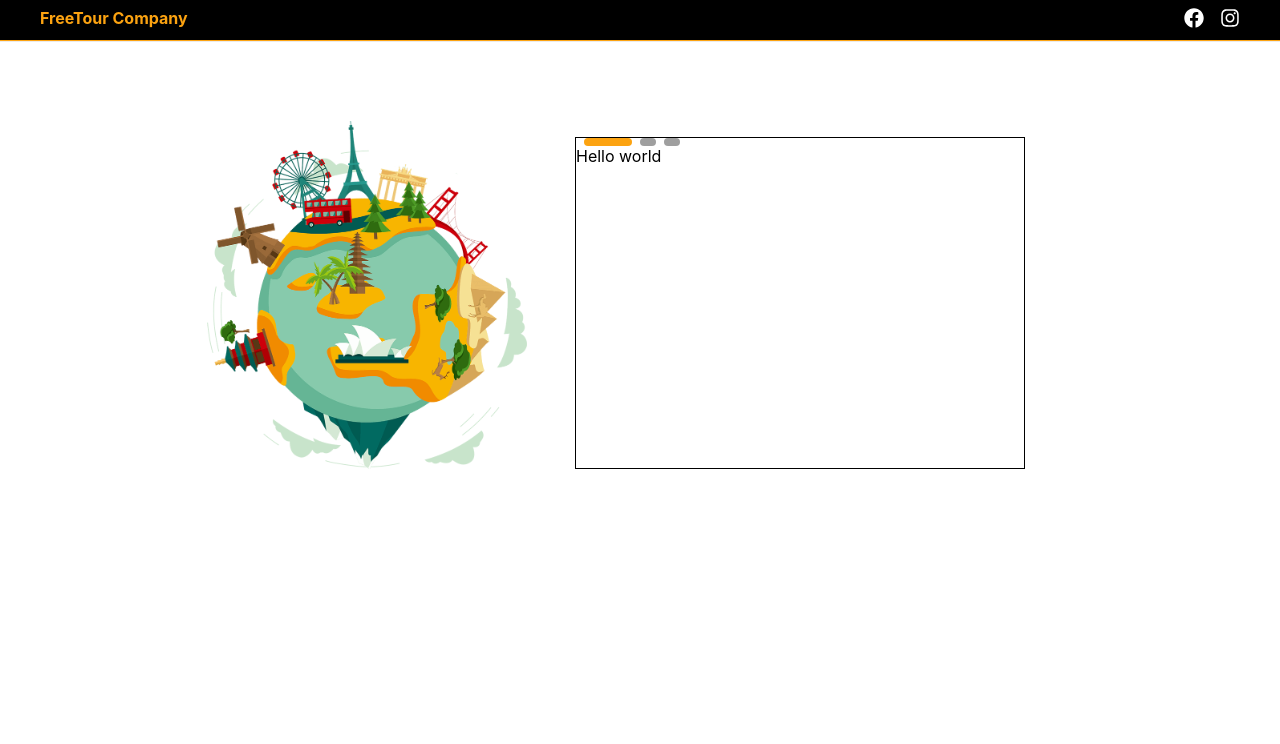
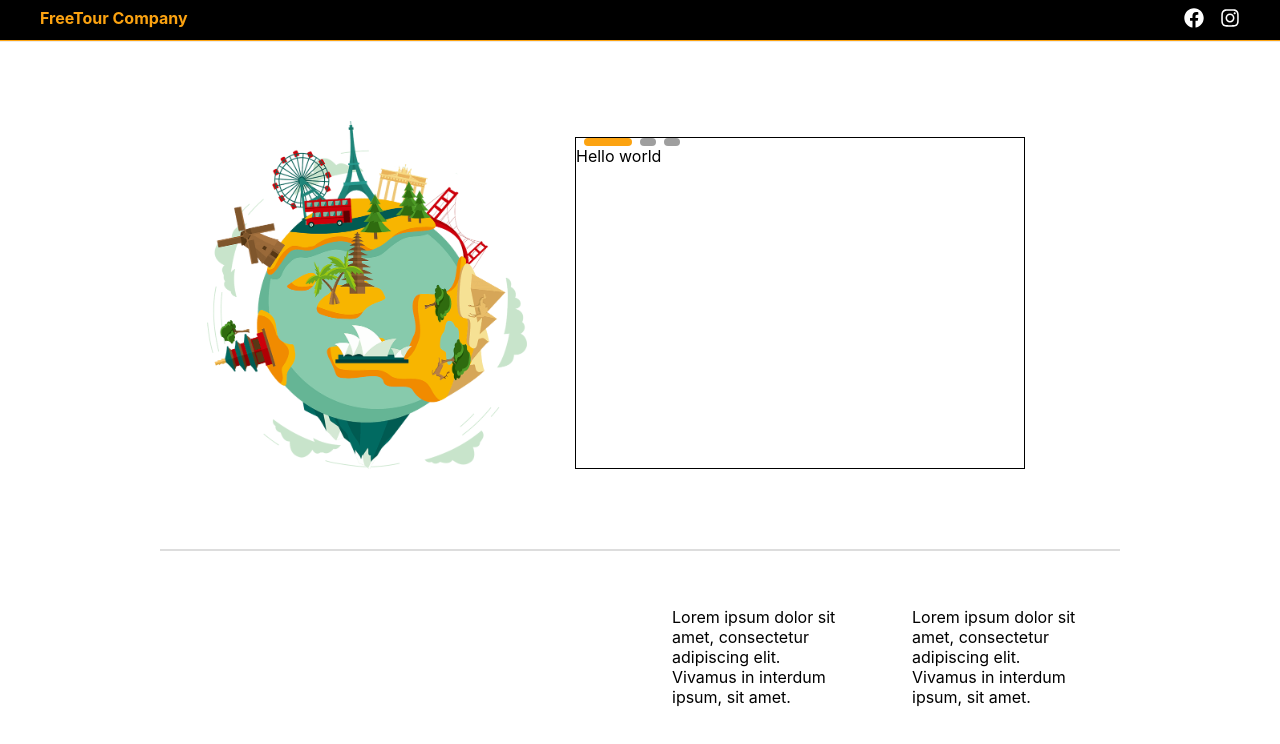
Before and after one commit to FreakyRed/tourist_web, a React (Create React App) app: page / in a window 1280 px wide. Shown: the top 744 px of the page. Built offline with nearby package versions, Linux system fonts and the light colour scheme.

Commit message:
setup basic structure for footer

```diff
--- a/package.json
+++ b/package.json
@@ -14,6 +14,7 @@
     "react": "^18.2.0",
     "react-dom": "^18.2.0",
     "react-final-form": "^6.5.9",
+    "react-i18next": "^11.17.4",
     "react-icons": "^4.4.0",
     "react-redux": "^8.0.2",
     "react-router-dom": "^6.3.0",
--- a/src/components/layout/Footer.js
+++ b/src/components/layout/Footer.js
@@ -1,11 +1,59 @@
 import React from "react"
 import styled from "styled-components"
 
+import '../../i18n';
+import {useTranslation} from 'react-i18next';
+
 const Container = styled.div`
+ position: absolute;
+  bottom: 1;
+  width: 75%;
+  height: 10rem;
+  display: flex;
+  flex-wrap: wrap;
+  align-items: center;
+  text-align: left;
+  align-self: center;
+  padding-bottom: 5%;
+  border-top: 2px solid red;
+  flex-shrink: 1;
+  margin-left: 12.5%;
+  border-color: rgba(47, 47, 47, 0.16);
 `;
 
+const FooterCol = styled.div`
+flex: 1 0 21%;
+margin: 1rem;
+height: 5rem;
+`;
+
+const FooterRow = styled.div`
+margin: 1rem;
+
+&:first-child {
+    font-weight: bold;
+}
+`
+
 const Footer = () => {
-    return <Container></Container>
+    return <Container>
+        <FooterCol>
+    </FooterCol>
+    <FooterCol>
+        <FooterRow></FooterRow>
+        <FooterRow></FooterRow>
+        <FooterRow></FooterRow>
+        <FooterRow></FooterRow>
+        </FooterCol>
+        <FooterCol>
+        <FooterRow></FooterRow>
+        <FooterRow>Lorem ipsum dolor sit amet, consectetur adipiscing elit. Vivamus in interdum ipsum, sit amet. </FooterRow>
+        </FooterCol>
+        <FooterCol>
+        <FooterRow></FooterRow>
+        <FooterRow>Lorem ipsum dolor sit amet, consectetur adipiscing elit. Vivamus in interdum ipsum, sit amet. </FooterRow>
+        </FooterCol>
+        </Container>
 }
 
 export default Footer;
```
Also changed, not shown: 1 other file (tests, documents, lock files or other folders).
